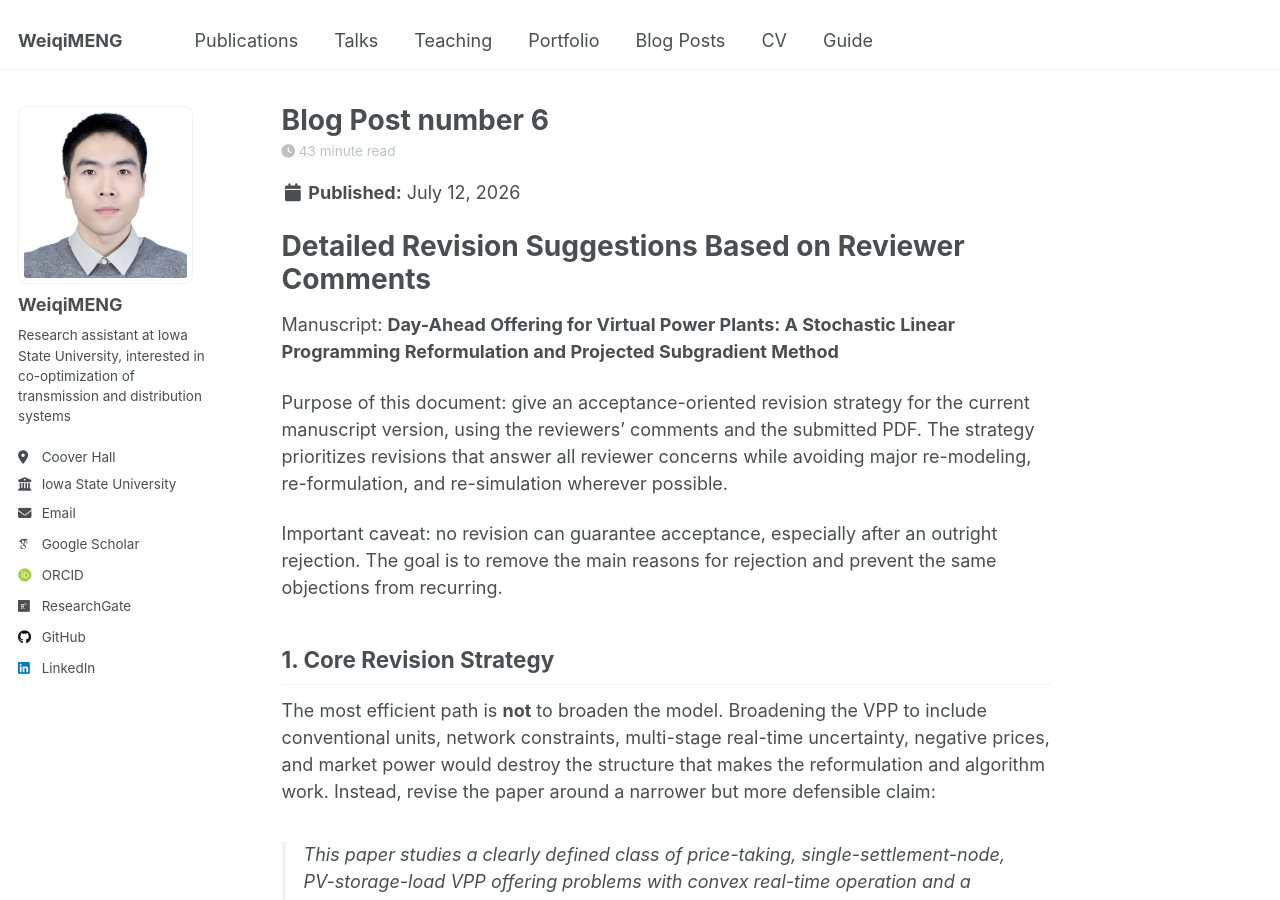
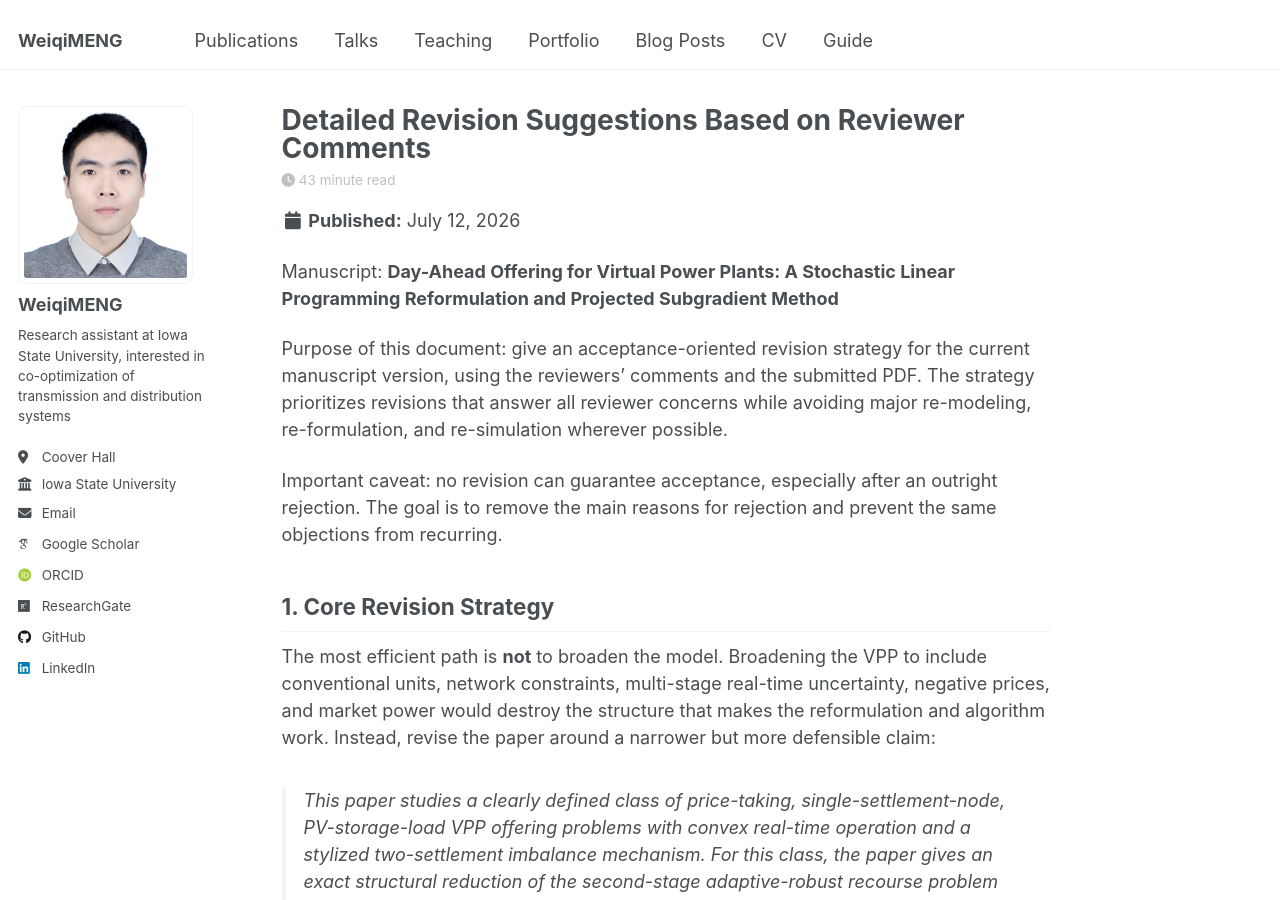
Before and after one commit to mengweiqi7/mengweiqi7.github.io, a Jekyll site: the page built from _posts/2026-07-12-blog-post-6.md, in a window 1280 px wide and 900 px high. Built offline with Jekyll 4.4.1, drawn with Linux system fonts in a browser that asks for light colours; some web fonts are replaced.

Commit message:
Update 2026-07-12-blog-post-6.md

```diff
--- a/_posts/2026-07-12-blog-post-6.md
+++ b/_posts/2026-07-12-blog-post-6.md
@@ -1,5 +1,5 @@
 ---
-title: 'Blog Post number 6'
+title: 'Detailed Revision Suggestions Based on Reviewer Comments'
 date: 2026-07-12
 permalink: /posts/2026/07/blog-post-6/
 tags:
```
Also changed, not shown: other parts of _posts/2026-07-12-blog-post-6.md (+0 -2 lines).
